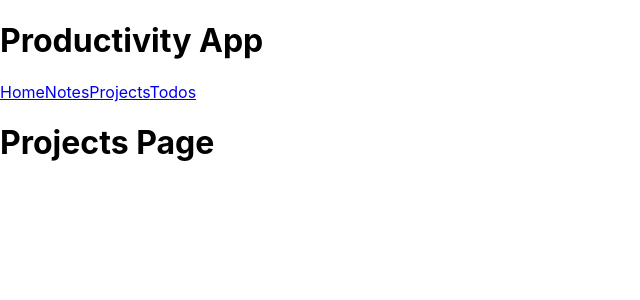
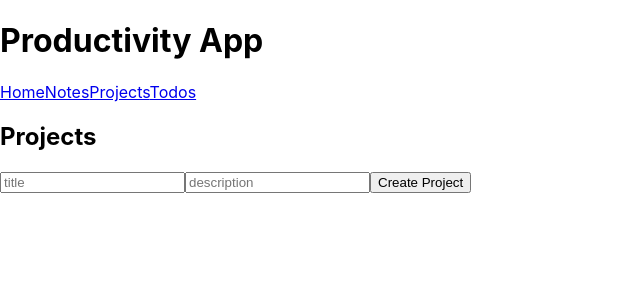
Before and after one commit to podestal/task-manager-app, a React (Create React App) app: page /projects in a window 1280 px wide. Shown: the top 300 px of the page, without its empty margins (0-640 px from the left). Built offline with nearby package versions, Linux system fonts and the light colour scheme.

Commit message:
create project

```diff
--- a/src/app/store.js
+++ b/src/app/store.js
@@ -1,12 +1,14 @@
 import { configureStore } from "@reduxjs/toolkit"
 import noteSlicer from "../features/note/noteSlicer"
 import todoSlicer from "../features/todo/todoSlicer"
+import projectSlicer from "../features/project/projectSlicer"
 
 export const notesStore = configureStore(
     {
         reducer: {
             notesData: noteSlicer,
-            todosData: todoSlicer
+            todosData: todoSlicer,
+            projectData: projectSlicer
         }
     }
 )
--- /dev/null
+++ b/src/components/projects/ProjectApp.js
@@ -0,0 +1,12 @@
+import ProjectForm from "./ProjectForm"
+
+const ProjectApp = () => {
+    return (
+        <div>
+            <h2>Projects</h2>
+            <ProjectForm />
+        </div>
+    )
+}
+
+export default ProjectApp
--- /dev/null
+++ b/src/components/projects/ProjectForm.js
@@ -0,0 +1,42 @@
+import React from "react"
+import { useDispatch } from "react-redux"
+import { addProject } from "../../features/project/projectSlicer"
+
+const ProjectForm = () => {
+
+    const [title, setTitle] = React.useState("")
+    const [description, setDescription] = React.useState("")
+    const dispatch = useDispatch()
+
+    const handleSubmit = e => {
+        e.preventDefault()
+        dispatch(addProject({
+            title,
+            description
+        }))
+        setTitle("")
+        setDescription("")
+
+    }
+    return (
+        <div>
+            <form onSubmit={handleSubmit}>
+                <input
+                    type="text"
+                    placeholder="title"
+                    value={title}
+                    onChange={e => setTitle(e.target.value)}
+                />
+                <input
+                    type="text"
+                    placeholder="description"
+                    value={description}
+                    onChange={e => setDescription(e.target.value)}
+                />
+                <button type="submit">Create Project</button>
+            </form>
+        </div>
+    )
+}
+
+export default ProjectForm
--- a/src/components/todos/TodoApp.js
+++ b/src/components/todos/TodoApp.js
@@ -5,32 +5,13 @@ import moment from "moment"
 
 const TodoApp = () => {
 
-    const [todos, setTodos] = React.useState([])
     const date = moment().format("dddd MMMM Mo YYYY")
-
-    const handleAddTodo = todo => {
-        setTodos([...todos, todo])
-    }
-
-    const handleCompleted = (id) => {
-        setTodos(todos.map(todo => todo.id === id ? {...todo, completed:!todo.completed } : todo))
-    }
-
-    const handleDelete = (id) => {
-        setTodos(todos.filter(todo => todo.id !== id))
-    }
 
     return (
         <div>
             <h1>{date} Todo's</h1>
-            <Todos
-                todos={todos}
-                handleCompleted = {handleCompleted}
-                handleDelete = {handleDelete}
-            />
-            <TodoForm
-                handleAddTodo={handleAddTodo}
-            />
+            <Todos />
+            <TodoForm />
         </div>
     )
 }
--- a/src/components/todos/Todos.js
+++ b/src/components/todos/Todos.js
@@ -2,7 +2,7 @@ import Todo from "./Todo"
 import React from "react"
 import { useSelector } from "react-redux"
 
-const Todos = (props) => {
+const Todos = () => {
 
     const todos = useSelector(state => state.todosData.todos)
 
@@ -12,8 +12,6 @@ const Todos = (props) => {
                 <Todo
                     key={todo.id}
                     todo={todo}
-                    handleCompleted={props.handleCompleted}
-                    handleDelete = {props.handleDelete}
                 />
             )}
         </div>
--- /dev/null
+++ b/src/features/project/projectSlicer.js
@@ -0,0 +1,30 @@
+import { createSlice, nanoid } from "@reduxjs/toolkit"
+
+const initialState = {
+    projects: []
+}
+
+export const projectSlicer = createSlice(
+    {
+        name: "project",
+        initialState,
+        reducers: {
+            addProject: (state, action) => {
+                const project = {
+                    id: nanoid(),
+                    title: action.payload.title,
+                    description: action.payload.description,
+                    createdAt: Date.now(),
+                    lastUpdated: Date.now(),
+                    status: "P",
+                    tasks: []
+                }
+                state.projects.push(project)
+            }
+        }
+    }
+)
+
+export const { addProject } = projectSlicer.actions
+
+export default projectSlicer.reducer
--- a/src/pages/ProjectsPage.js
+++ b/src/pages/ProjectsPage.js
@@ -1,7 +1,9 @@
+import ProjectApp from "../components/projects/ProjectApp"
+
 const ProjectsPage = () => {
     return (
         <div>
-            <h1>Projects Page</h1>
+            <ProjectApp />
         </div>
     )
 }
```
